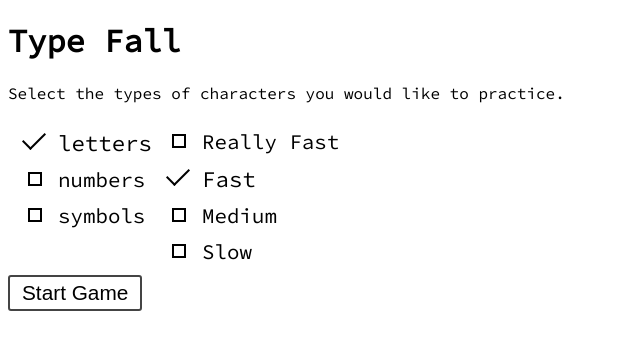
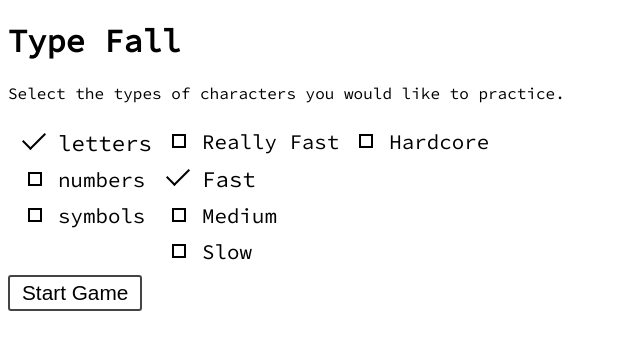
Before and after one commit to kurtpetrek/type-fall, a React (Create React App) app: page / in a window 1280 px wide. Shown: the top 350 px of the page, without its empty margins (0-640 px from the left). Built offline with nearby package versions, Linux system fonts and the light colour scheme.

Commit message:
adds hardcore mode

```diff
--- a/src/App.js
+++ b/src/App.js
@@ -12,18 +12,20 @@ class App extends Component {
       selectedTextOptions: ['letters'],
       textOptions: ["letters", "numbers", "symbols"],
       spawnRate: 20,
+      hardcore: false,
       score: 0,
       highScore: 0
     };
   }
 
-  handleGameStart = (textOptions, spawnRate) => {
+  handleGameStart = (textOptions, spawnRate, hardcore) => {
     const rate = spawnRate;
 
     this.setState(prevState => {
       prevState.selectedTextOptions = textOptions;
       prevState.currentView = "GameView";
       prevState.spawnRate = rate;
+      prevState.hardcore = hardcore;
       return prevState;
     });
   }
@@ -54,6 +56,7 @@ class App extends Component {
           selectedTextOptions={this.state.selectedTextOptions}
           spawnRate={this.state.spawnRate}
           onGameStart={this.handleGameStart}
+          hardcore={this.state.hardcore}
         />
       );
     } else if (this.state.currentView === "GameView") {
@@ -62,6 +65,7 @@ class App extends Component {
           textOptions={this.state.selectedTextOptions}
           spawnRate={this.state.spawnRate}
           onGameOver={this.handleGameOver}
+          hardcore={this.state.hardcore}
         />
       );
     } else if (this.state.currentView === "GameOverView") {
@@ -72,7 +76,7 @@ class App extends Component {
           selectedTextOptions={this.state.selectedTextOptions}
           spawnRate={this.state.spawnRate}
           onGameRestart={this.handleGameRestart}
-
+          hardcore={this.state.hardcore}
         />
       );
     } else {
--- a/src/components/GameView.js
+++ b/src/components/GameView.js
@@ -16,9 +16,9 @@ export default class GameView extends Component {
     options = [].concat.apply([], options);
     this.gameTime = 0;
     this.intSpeed = 50;
-    // this.spawnRate = this.intSpeed * 15;
     this.spawnRate = this.intSpeed * props.spawnRate;
     this.onGameOver = props.onGameOver;
+    this.hardcore = props.hardcore;
     this.state = {
       selectedCategories: props.textOptions,
       options: options,
@@ -104,9 +104,10 @@ export default class GameView extends Component {
 
   handleUserKeyInput = (e) => {
     let val = e.target.value.toLowerCase();
-
+    let found = false;
     this.state.optionsPlaying.forEach((el, index, arr) => {
       if (val === el.character && el.active) {
+        found = true;
         this.setState((prevState) => {
           prevState.optionsPlaying[index].active = false;
           prevState.optionsPlaying[index].deathTimer = 0;
@@ -115,6 +116,12 @@ export default class GameView extends Component {
         });
       }
     });
+    if (!found && this.hardcore) {
+      this.setState(prevState => {
+        prevState.health -= 10;
+        return prevState;
+      });
+    }
     e.target.value = '';
   }
 
--- a/src/components/StartView.js
+++ b/src/components/StartView.js
@@ -9,7 +9,8 @@ export default class StartView extends Component {
     this.state = {
       textOptions: props.textOptions,
       selectedTextOptions: props.selectedTextOptions,
-      spawnRate: props.spawnRate
+      spawnRate: props.spawnRate,
+      hardcore: props.hardcore
     };
     this.handleGameStart = props.onGameStart;
   }
@@ -34,14 +35,25 @@ export default class StartView extends Component {
     const rate = value;
     this.setState(prevState => {
       prevState.spawnRate = rate;
-      console.log(rate);
+      return prevState;
+    });
+  }
+
+  handleHardcore = () => {
+    this.setState(prevState => {
+      prevState.hardcore = !prevState.hardcore;
       return prevState;
     });
   }
 
   onStartGame = () => {
+    const {
+      selectedTextOptions,
+      spawnRate,
+      hardcore
+    } = this.state;
     if (this.state.selectedTextOptions.length >= 1) {
-      this.handleGameStart(this.state.selectedTextOptions, this.state.spawnRate);
+      this.handleGameStart(selectedTextOptions, spawnRate, hardcore);
     }
   };
 
@@ -75,7 +87,7 @@ export default class StartView extends Component {
     const speedOptions = ['Really Fast', 'Fast', 'Medium', 'Slow'].map((el, i)=>{
       let checked = false;
       let value = 15 + (i * 5)
-      if (this.state.spawnRate ===  value){
+      if (spawnRate ===  value){
         checked = true;
       }
       return (
@@ -105,6 +117,17 @@ export default class StartView extends Component {
           <div>
               {speedOptions}
           </div>
+          <div>
+            <StyledCheckbox
+              value={'hardcore'}
+              checked={this.state.hardcore}
+              handleInput={() => {
+                this.handleHardcore();
+              }}
+            >
+              Hardcore
+            </StyledCheckbox>
+          </div>
         </div>
 
         <Button
```
